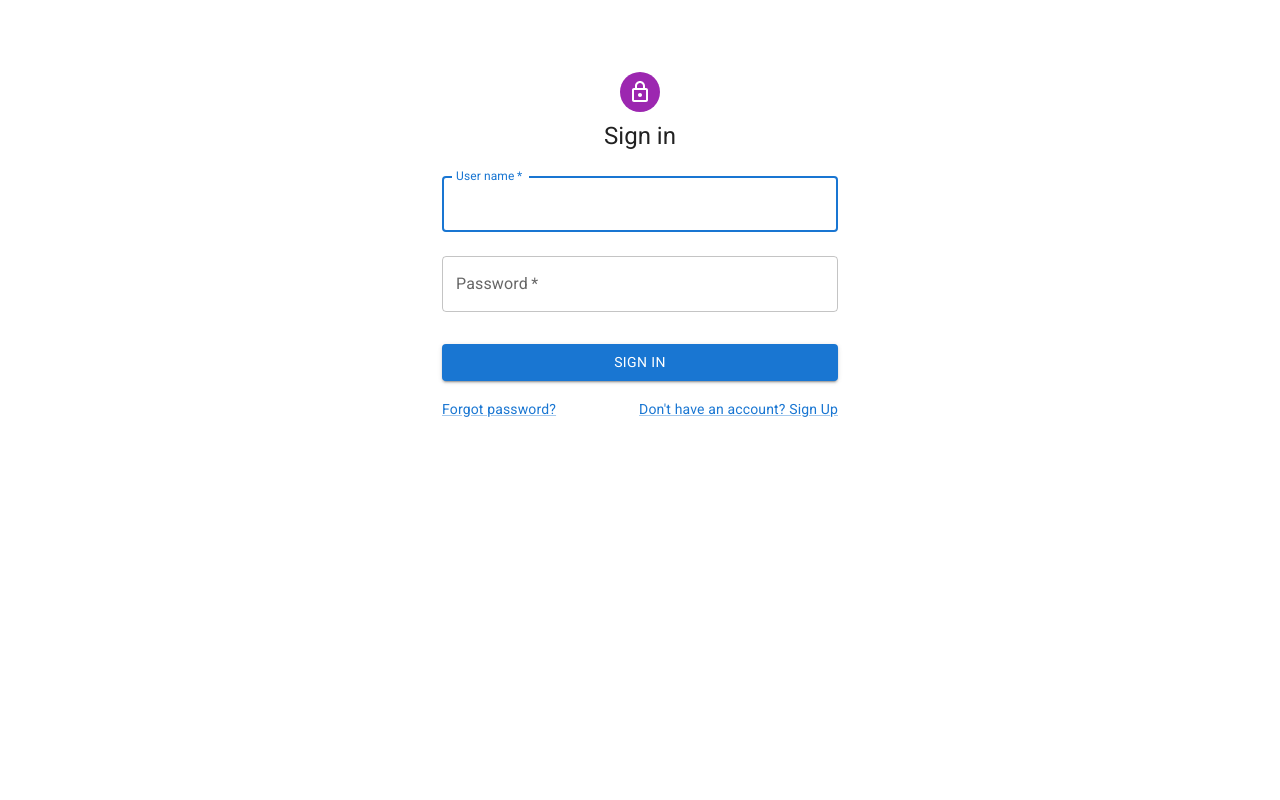
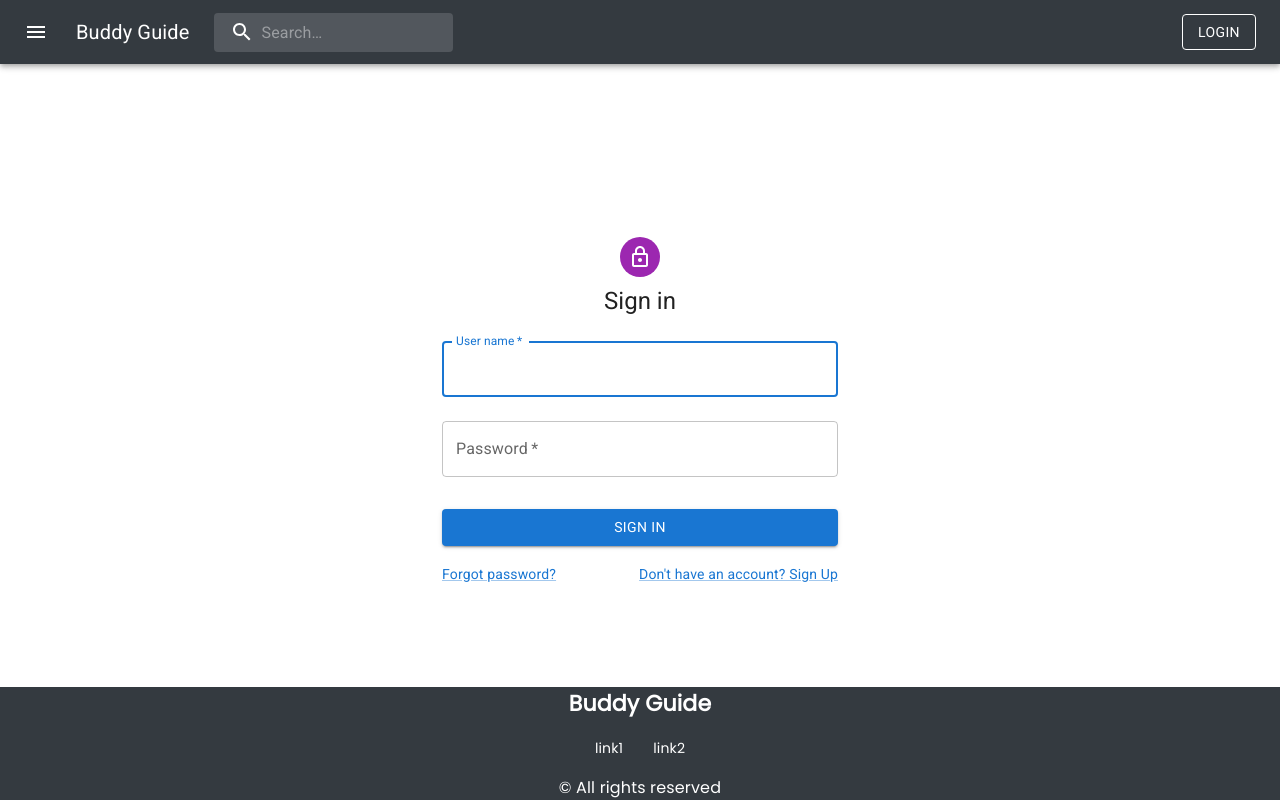
Before and after one commit to HackathonCM/FE-BUDDY_GUIDE, a React (Create React App) app: page /login in a window 1280 px wide. Built offline with nearby package versions, Linux system fonts and the light colour scheme.

Commit message:
Change header buttons depending on user's global context

```diff
--- a/src/App.js
+++ b/src/App.js
@@ -1,6 +1,5 @@
 import React from "react";
-import { BrowserRouter as Router, Route, Routes, Link } from "react-router-dom";
-import { Button } from "@mui/material";
+import { BrowserRouter as Router, Route, Routes } from "react-router-dom";
 
 import Notifications from "./Pages/Guide/Notifications";
 import HomeGuide from "./Pages/Guide/HomeGuide";
--- a/src/Components/header/Header.js
+++ b/src/Components/header/Header.js
@@ -1,23 +1,21 @@
-import * as React from 'react';
-import AppBar from '@mui/material/AppBar';
-import Box from '@mui/material/Box';
-import Toolbar from '@mui/material/Toolbar';
-import IconButton from '@mui/material/IconButton';
-import Typography from '@mui/material/Typography';
-import Badge from '@mui/material/Badge';
-import MenuItem from '@mui/material/MenuItem';
-import Menu from '@mui/material/Menu';
+import React, { useContext, useState } from "react";
+import { useNavigate } from 'react-router-dom';
+import { AppBar, Badge, Button, Box, IconButton, Menu, MenuItem, Typography, Toolbar } from "@mui/material";
+import AccountCircle from '@mui/icons-material/AccountCircle';
 import MenuIcon from '@mui/icons-material/Menu';
-import AccountCircle from '@mui/icons-material/AccountCircle';
+import MoreIcon from '@mui/icons-material/MoreVert'
 import NotificationsIcon from '@mui/icons-material/Notifications';
-import MoreIcon from '@mui/icons-material/MoreVert';
+
 import Search from './components/Search/Search';
-
+import { GlobalContext } from "../../context/global";
 import style from "./header.css"
 
 export default function PrimarySearchAppBar() {
-    const [anchorEl, setAnchorEl] = React.useState(null);
-    const [mobileMoreAnchorEl, setMobileMoreAnchorEl] = React.useState(null);
+    const navigate = useNavigate();
+    const { globalState, setGlobalState } = useContext(GlobalContext);
+
+    const [anchorEl, setAnchorEl] = useState(null);
+    const [mobileMoreAnchorEl, setMobileMoreAnchorEl] = useState(null);
 
     const isMenuOpen = Boolean(anchorEl);
     const isMobileMenuOpen = Boolean(mobileMoreAnchorEl);
@@ -78,6 +76,7 @@ export default function PrimarySearchAppBar() {
             open={isMobileMenuOpen}
             onClose={handleMobileMenuClose}
         >
+            {globalState.user ? <>
                 <MenuItem>
                     <IconButton
                         size="large"
@@ -102,6 +101,11 @@ export default function PrimarySearchAppBar() {
                     </IconButton>
                     <p>Profile</p>
                 </MenuItem>
+            </> : <MenuItem onClick={() => {
+                navigate('/login');
+            }}>
+                <p>Login</p>
+            </MenuItem>}
         </Menu>
     );
 
@@ -131,6 +135,11 @@ export default function PrimarySearchAppBar() {
     }
 
     const renderDesktopMenu = () => {
+        if (!globalState.user) {
+            return (<Button sx={{ display: { xs: 'none', md: 'flex' } }} variant="outlined" onClick={() => {
+                navigate('/login');
+            }}>Login</Button >)
+        } else
             return (
                 <Box sx={{ display: { xs: 'none', md: 'flex' } }}>
                     <IconButton
--- a/src/Components/header/header.css
+++ b/src/Components/header/header.css
@@ -1,9 +1,13 @@
 @import "../../Styles/root.css";
 
 .MuiAppBar-root {
-    background-color: red;
+    background-color: var(--main-color)!important;
 }
 
+.MuiButton-root {
+    color:white!important;
+    border-color: white!important;
+}
 
 /* .header-nav{
     background-color: var(--main-color) ;
--- a/src/Pages/Home/Home.js
+++ b/src/Pages/Home/Home.js
@@ -1,14 +1,16 @@
 import React from "react";
-import { BrowserRouter as Router, Route, Routes, Link } from "react-router-dom";
+import { Link } from "react-router-dom";
+import Layout from "../../Components/Layout";
 
 const Home = () => {
+
     return (
-        <div>
+        <Layout>
             <Link to="/">Home</Link>
             <Link to="/user">Login User</Link>
             <Link to="/guide">Login Guide</Link>
             <Link to="/login">Login Form</Link>
-        </div>
+        </Layout>
     );
 }
 
--- a/src/Pages/Login/Login.js
+++ b/src/Pages/Login/Login.js
@@ -12,6 +12,7 @@ import Typography from '@mui/material/Typography';
 import Container from '@mui/material/Container';
 import { createTheme, ThemeProvider } from '@mui/material/styles';
 import { GlobalContext } from '../../context/global';
+import Layout from '../../Components/Layout';
 
 const theme = createTheme();
 
@@ -123,6 +124,7 @@ export default function Login() {
     };
 
     return (
+        <Layout>
             <ThemeProvider theme={theme}>
                 <Container component="main" maxWidth="xs">
                     <CssBaseline />
@@ -143,5 +145,7 @@ export default function Login() {
                     </Box>
                 </Container>
             </ThemeProvider>
+        </Layout>
+
     );
 }
--- a/src/Styles/root.css
+++ b/src/Styles/root.css
@@ -1,5 +1,5 @@
 :root {
-    --main-color: #f3c6a5;
+    --main-color: #343a40;
     --main-accent-color: #aa8e74;
     --secondary-accent-color: #fff5eb;
     --primary-highlight-color: #a5d4f3;
```
Lines whose indentation alone changed are shown as unchanged.
